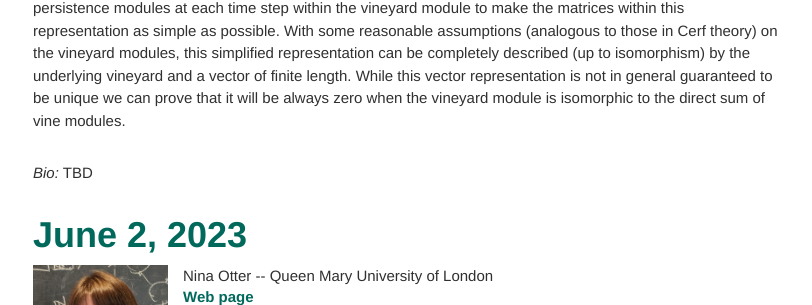
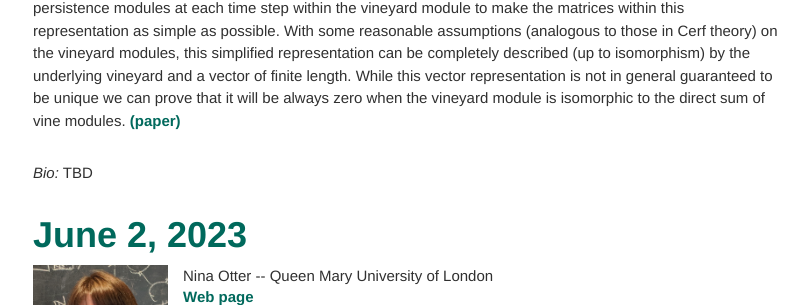
Before and after one commit to erc-tori/erc-tori.github.io, a Jekyll site: the page built from seminars.md, in a window 1280 px wide and 900 px high, scrolled down 755 px. Shown: the part 148-453 px from the top of the window, without its empty margins (232-1044 px from the left). Built offline with Jekyll 4.4.1, drawn with Linux system fonts in a browser that asks for light colours.

Commit message:
updated seminar

```diff
--- a/seminars.md
+++ b/seminars.md
@@ -29,6 +29,7 @@ teaser: '/img/tutorial2019.jpg'
 
 *Abstract:*
 Time-series of persistence diagrams, more commonly known as vineyards, are a useful way to capture how multi-scale topological features vary over time. However, as the persistent homology is calculated and considered at each time step independently we do lose significant information in how the individual persistent homology classes evolve over time. A natural algebraic version of vineyards is a time series of persistence modules equipped with interleaving maps between the persistence modules at different time stamps. Let’s call this a vineyard module. I will set up the framework for representing a vineyard module via an indexed set of vines alongside a collection of matrices. Furthermore I will outline an algorithmic way to transform the bases of the persistence modules at each time step within the vineyard module to make the matrices within this representation as simple as possible. With some reasonable assumptions (analogous to those in Cerf theory) on the vineyard modules, this simplified representation can be completely described (up to isomorphism) by the underlying vineyard and a vector of finite length. While this vector representation is not in general guaranteed to be unique we can prove that it will be always zero when the vineyard module is isomorphic to the direct sum of vine modules.
+[(paper)](https://arxiv.org/abs/2307.06020)
 
 *Bio:* TBD
 
```
